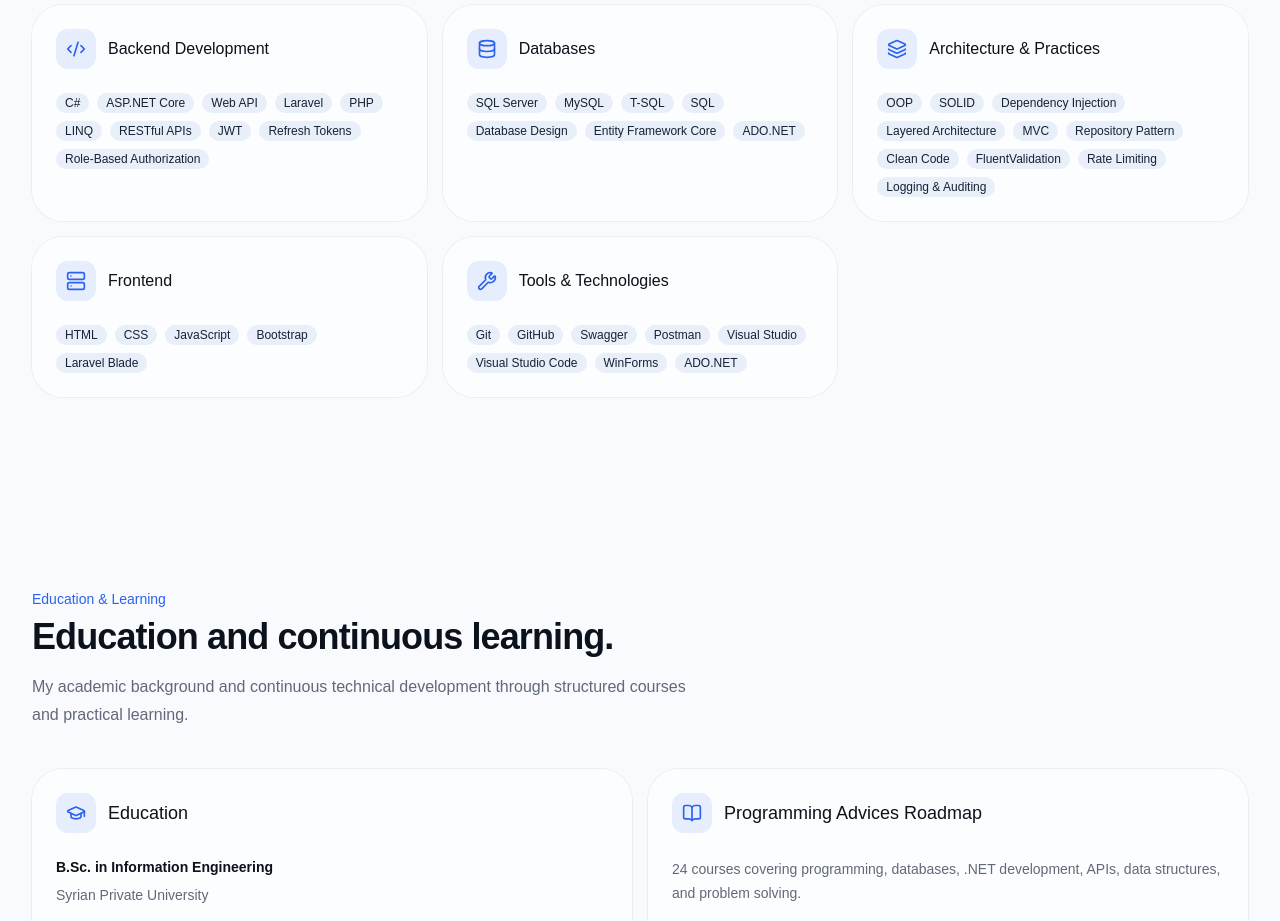
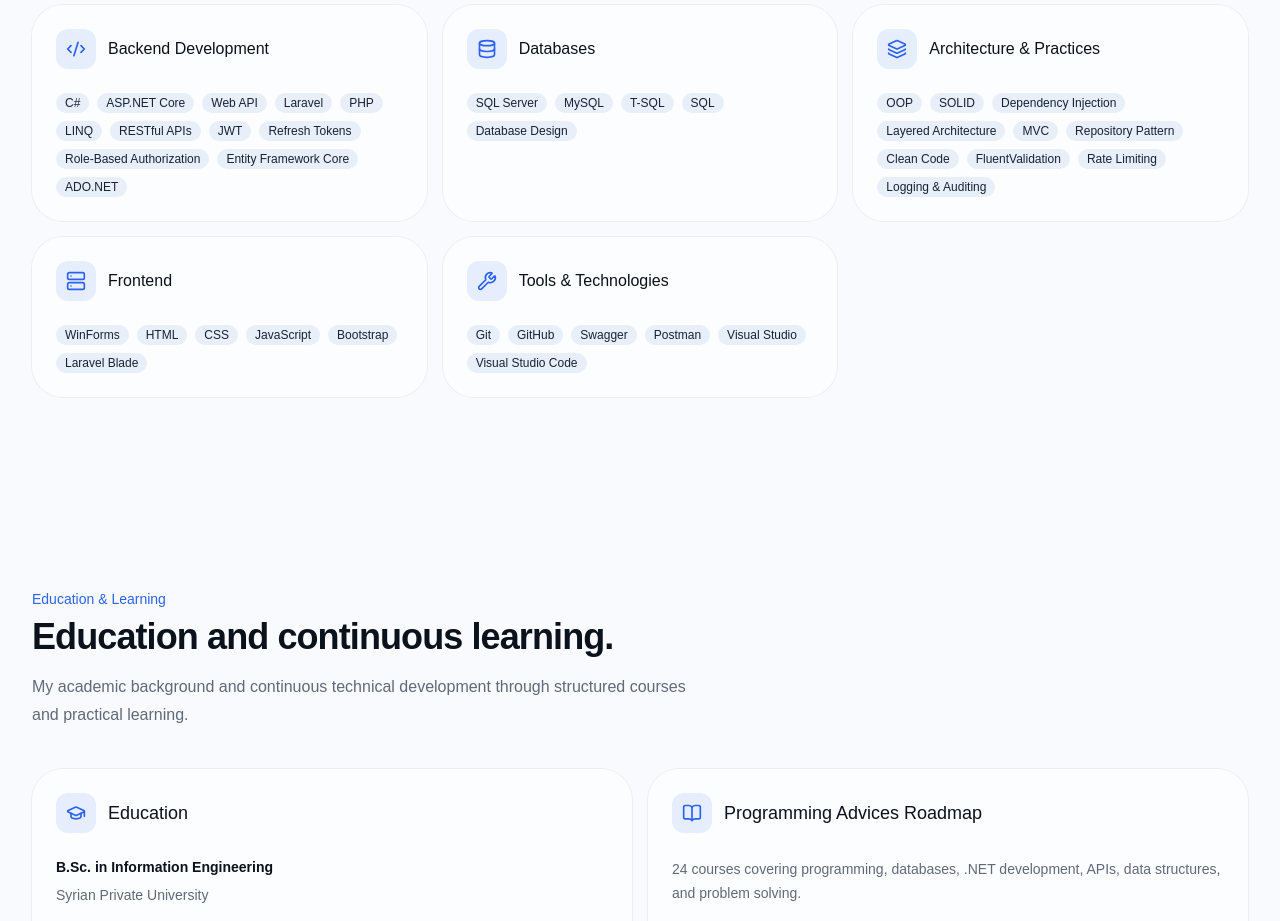
Before and after one commit to ENGDILAR/ReactPortofolio, a React (Vite) app: page / in a window 1280 px wide. Shown: the part 1700-2621 px from the top of the page. Built offline with nearby package versions, Linux system fonts and the light colour scheme.

Commit message:
Add Entity Framework Core and ADO.NET to skills

```diff
--- a/src/sections/skills.jsx
+++ b/src/sections/skills.jsx
@@ -18,6 +18,8 @@ const skillGroups = [
       "JWT",
       "Refresh Tokens",
       "Role-Based Authorization",
+      "Entity Framework Core",
+      "ADO.NET",
     ],
   },
   {
@@ -29,8 +31,7 @@ const skillGroups = [
       "T-SQL",
       "SQL",
       "Database Design",
-      "Entity Framework Core",
-      "ADO.NET",
+
     ],
   },
   {
@@ -52,7 +53,7 @@ const skillGroups = [
   {
     icon: Server,
     title: "Frontend",
-    skills: ["HTML", "CSS", "JavaScript", "Bootstrap", "Laravel Blade"],
+    skills: ["WinForms","HTML", "CSS", "JavaScript", "Bootstrap", "Laravel Blade"],
   },
   {
     icon: Wrench,
@@ -64,8 +65,8 @@ const skillGroups = [
       "Postman",
       "Visual Studio",
       "Visual Studio Code",
-      "WinForms",
-      "ADO.NET",
+
+
     ],
   },
 ];
```
